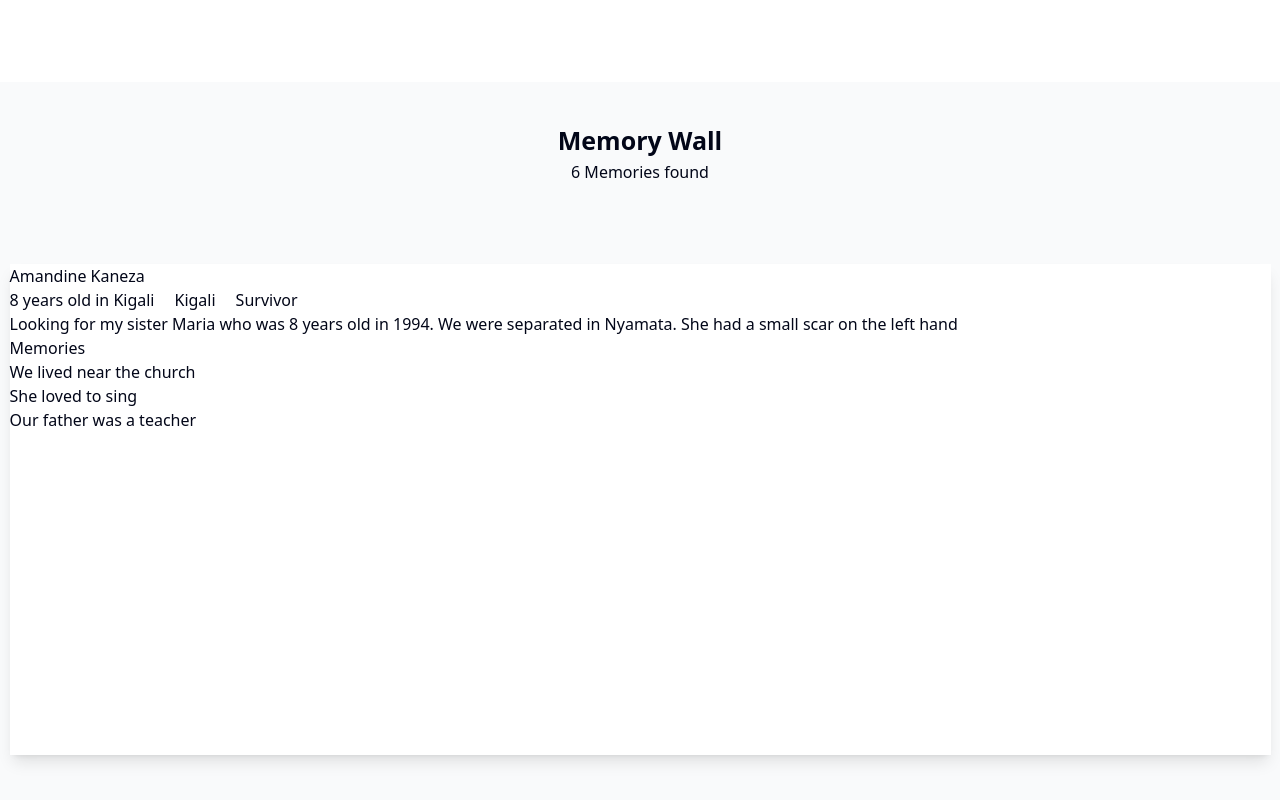
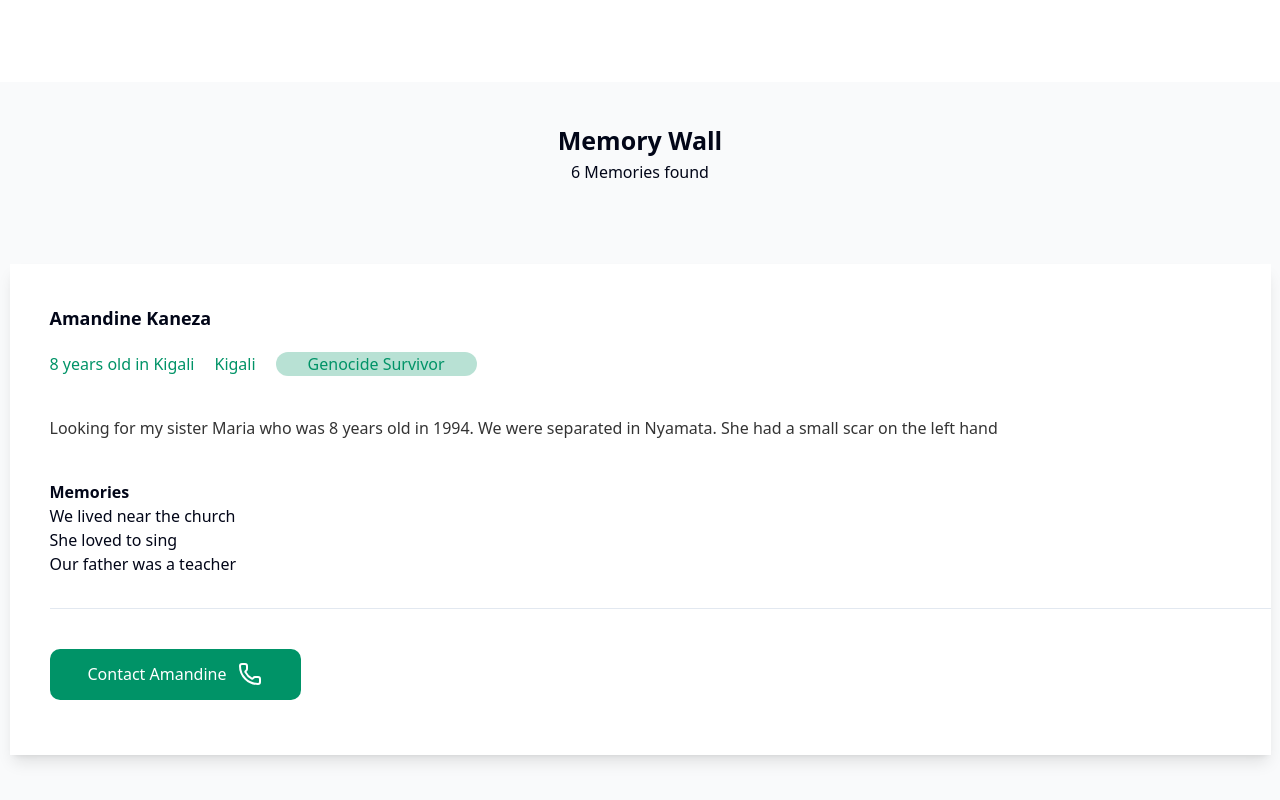
Before and after one commit to Blinktechnologies-company/Mbona, a Next.js app: page /family in a window 1280 px wide. Shown: the part 814-1614 px from the top of the page. Built offline with nearby package versions, Linux system fonts and the light colour scheme.

Commit message:
Finalize card component

```diff
--- a/app/_components/card.tsx
+++ b/app/_components/card.tsx
@@ -1,24 +1,28 @@
+import { Phone } from "lucide-react";
+import Link from "next/link";
 const Card = () => {
   return (
     <div className="mt-20">
       <div className="bg-white shadow-lg w-[1261px] h-[491px] mx-auto ">
-        <div className="flex flex-col">
-          <h2>Amandine Kaneza</h2>
-          <div className="flex gap-5">
-            <span>8 years old in Kigali</span>
-            <span>Kigali</span>
-            <span>Survivor</span>
+        <div className="flex flex-col ml-10">
+          <h2 className="font-bold text-lg mt-10 mb-5">Amandine Kaneza</h2>
+          <div className="flex gap-5 mb-10">
+            <span className="text-[#009367]">8 years old in Kigali</span>
+            <span className="text-[#009367]">Kigali</span>
+            <span className="bg-[#00936747] px-8 rounded-full text-[#009367]">Genocide Survivor</span>
           </div>
-          <p>
+          <p className="text-[#000000CC] mb-10">
             Looking for my sister Maria who was 8 years old in 1994. We were
             separated in Nyamata. She had a small scar on the left hand
           </p>
           <ol>
-            Memories
+            <h2 className="font-bold">Memories</h2>
             <li>We lived near the church</li>
             <li>She loved to sing</li>
-            <li>Our father was a teacher</li>
+            <li className="mb-8">Our father was a teacher</li>
           </ol>
+          <hr />
+          <Link className="flex items-center justify-center mt-10 bg-[#009367] w-[251px] h-[51px] px-4 py-3 rounded-lg gap-3 text-white" href={"/"}> Contact Amandine<Phone className="text-white w-[24px] h-[24px]" /></Link>
         </div>
       </div>
     </div>
```
